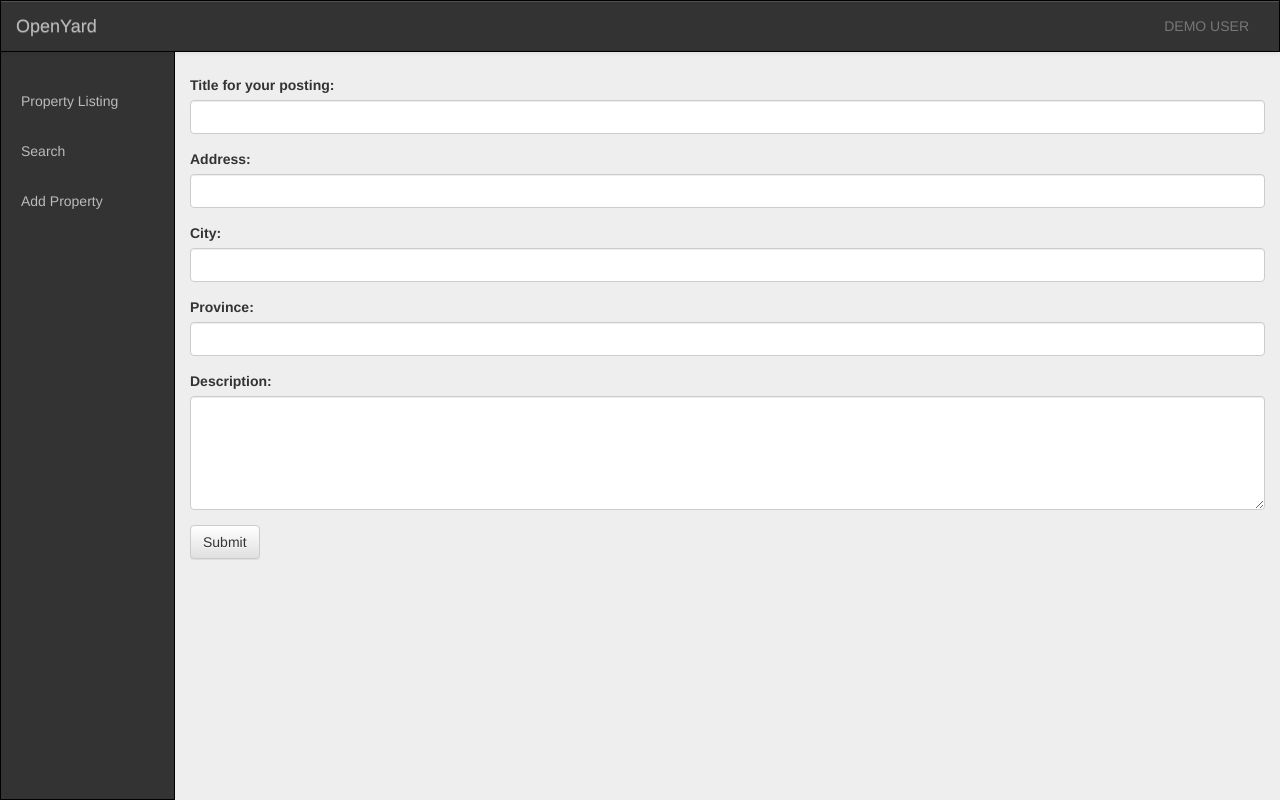
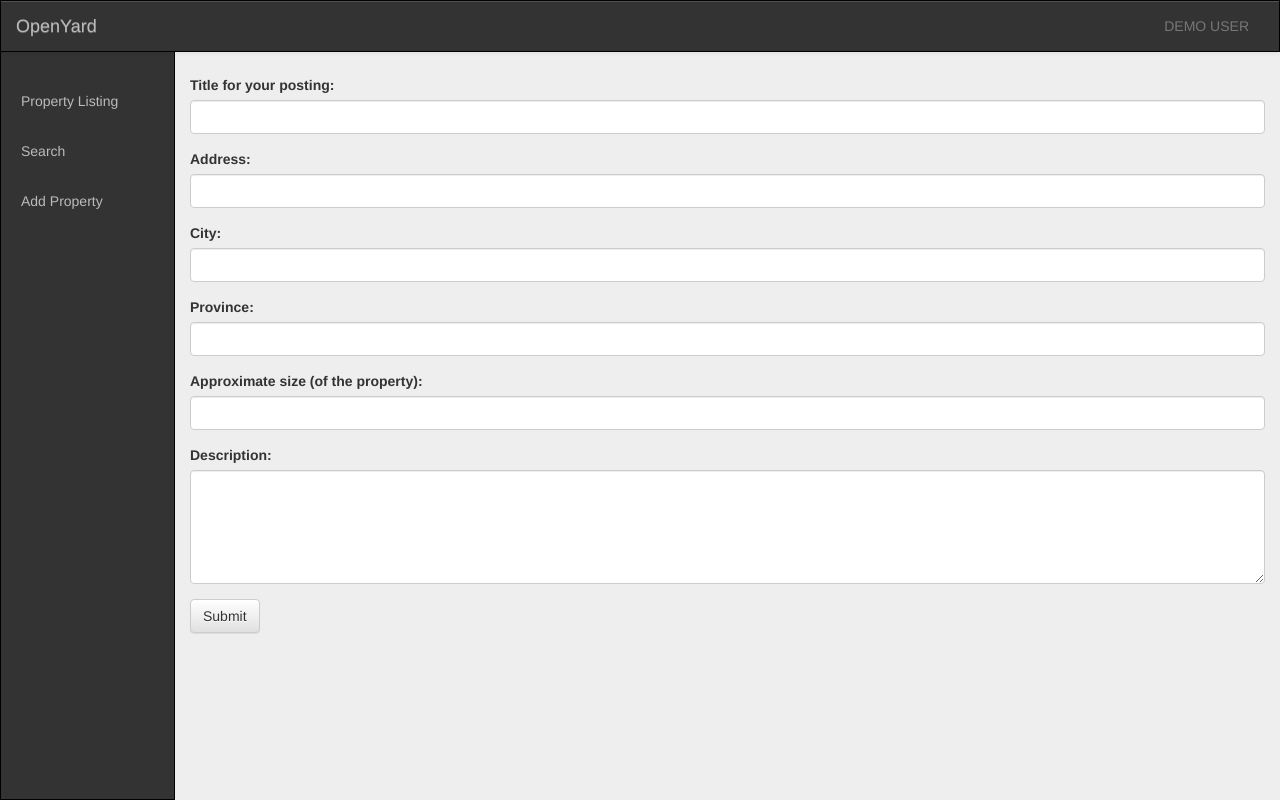
Before and after one commit to paulkirow/csc309-Summer-2015, a Django app: page /addProperty in a window 1280 px wide. Run offline with Django 3.2, Linux system fonts and the light colour scheme; some libraries are stand-ins or nearby versions.

Commit message:
added more fields as well as some minor fixes

```diff
--- a/property/views.py
+++ b/property/views.py
@@ -1,4 +1,6 @@
 from django.shortcuts import render
+from django.http.response import HttpResponseRedirect
+from django.db import connection
 
 # Create your views here.
 def home(request):
@@ -15,7 +17,30 @@ def search(request):
     return render(request, "search.html", {})
 
 def addProperty(request):
-    return render(request, "addProperty.html", {})
+    if (request.user.is_authenticated()):
+        user = request.user
+    """ Authentication doesn't work atm
+    else:
+        return HttpResponseRedirect('/')"""
+
+    if request.method == 'GET':
+        """context = {'user': user}"""
+        return render(request, "addProperty.html", {})
+    else:
+        title = request.POST.get("title", "")
+        address = request.POST.get("address", "")
+        city = request.POST.get("city", "")
+        province = request.POST.get("province", "")
+        size = request.POST.get("size", "")
+        text = request.POST.get("text", "")
+        user = request.POST.get("user", "")
+
+        cursor = connection.cursor()
+        cursor.execute("SELECT id FROM auth_user WHERE username = %s", [user])
+        user_id = cursor.fetchone()
+        cursor.execute("INSERT INTO property_property (title, address, city, province, size, text, user_id, date_added) VALUES (%s, %s, %s, %s, %s, %s, %s, %s)",
+                       [title, address, city, province, size, text, '9000', ''])
+        return HttpResponseRedirect('/')
 
 def register(request):
     return render(request, "register.html", {})
--- a/templates/addProperty.html
+++ b/templates/addProperty.html
@@ -61,7 +61,7 @@
         </aside>
 
         <div class="main">
-            <form role="form" id="propertyform">
+            <form role="form" id="propertyform" method="post"> {% csrf_token %}
             	<div class="form-group">
                     <label for="title">Title for your posting:</label>
                     <input type="text" class="form-control" id="title" name="title" maxlength="100" required>
@@ -79,13 +79,24 @@
                     <input type="text" class="form-control" id="province" name="province" maxlength="50" required>
                 </div>
                 <div class="form-group">
-                    <label for="description">Description:</label>
-                    <textarea class="form-control" rows="5" id="description" name="description" maxlength="500"></textarea>
+                    <label for="size">Approximate size (of the property):</label>
+                    <input type="text" class="form-control" id="size" name="size" maxlength="10" required>
                 </div>
+                <div class="form-group">
+                    <label for="text">Description:</label>
+                    <textarea class="form-control" rows="5" id="text" name="text" maxlength="500"></textarea>
+                </div>
+                <input type="hidden" id="user" name="user" value="{{ user }}">
                 <button type="submit" class="btn btn-default">Submit</button>
             </form>
             <script>
-            	$('#propertyform').validate();
+            	$( "#propertyform" ).validate({
+            	  rules: {
+            	    size: {
+            	      number: true
+            	    }
+            	  }
+            	});
             </script>
         </div>
     </div>
```
